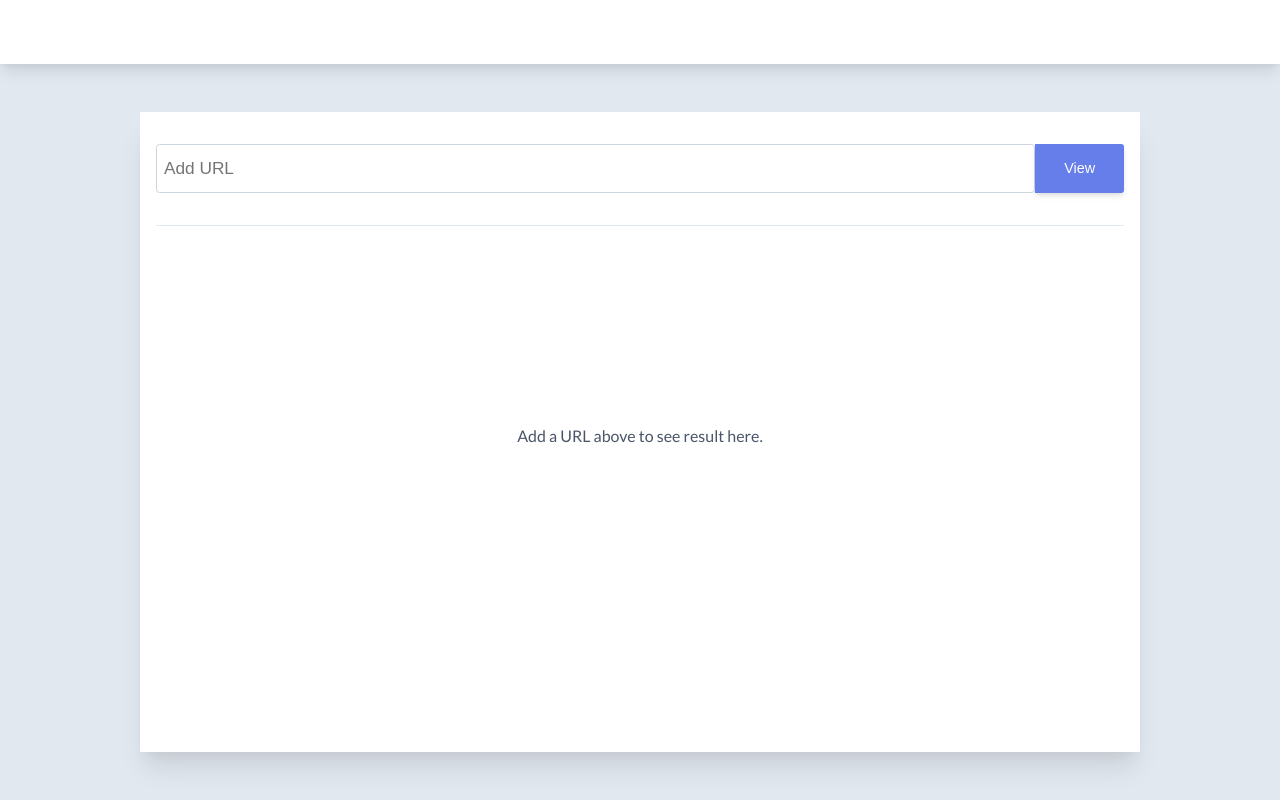
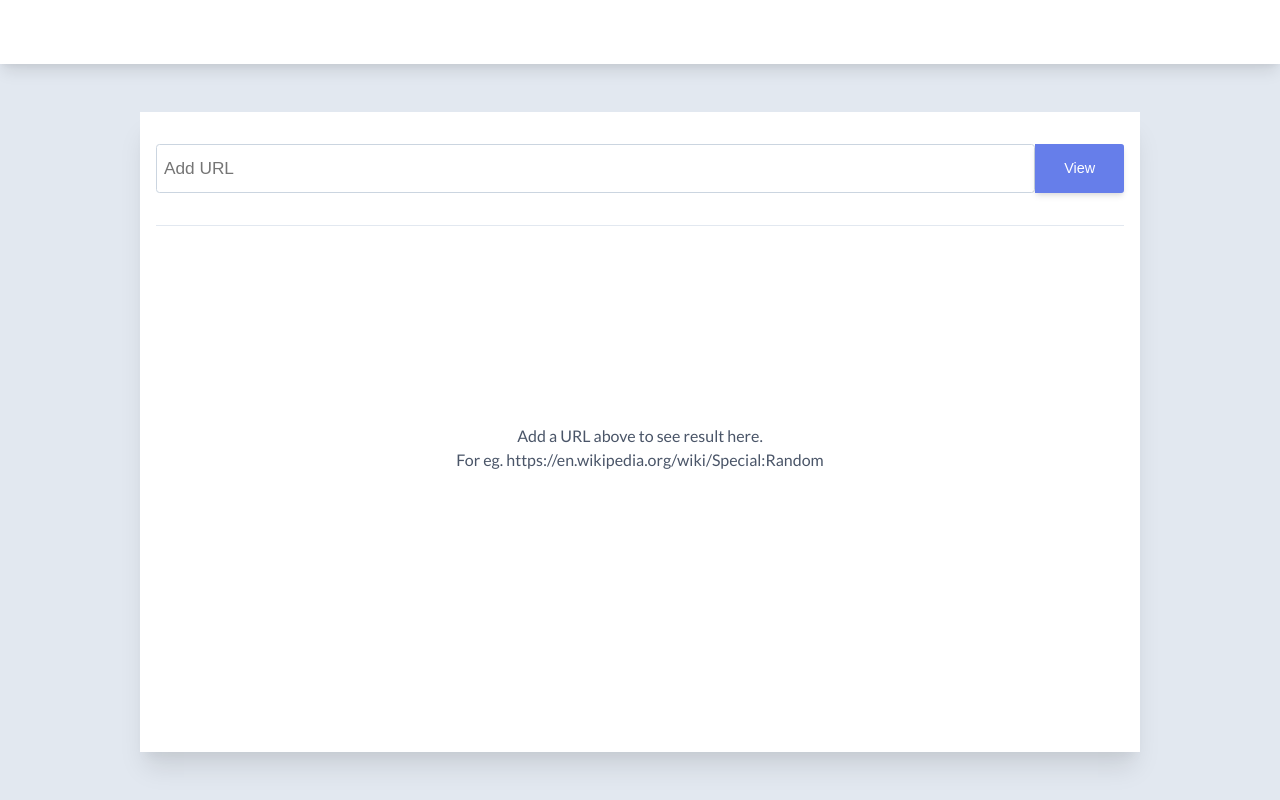
Before and after one commit to agneym/the-reader, a React (Create React App) app: page / in a window 1280 px wide. Built offline with nearby package versions, Linux system fonts and the light colour scheme.

Commit message:
add an example link

```diff
--- a/src/components/Dashboard/Content.tsx
+++ b/src/components/Dashboard/Content.tsx
@@ -42,6 +42,7 @@ const PositionMessage = styled.div`
   left: 50%;
   transform: translate(-50%);
   margin: 0;
+  text-align: center;
   color: ${props => props.theme.colors.gray700};
 `;
 
@@ -81,7 +82,8 @@ const Content: FC = () => {
           )}
           {!result && !loading && (
             <PositionMessage as="p">
-              Add a URL above to see result here.
+              Add a URL above to see result here. <br />
+              For eg. https://en.wikipedia.org/wiki/Special:Random
             </PositionMessage>
           )}
           {!loading && !error && result && <Viewer data={result} />}
```
